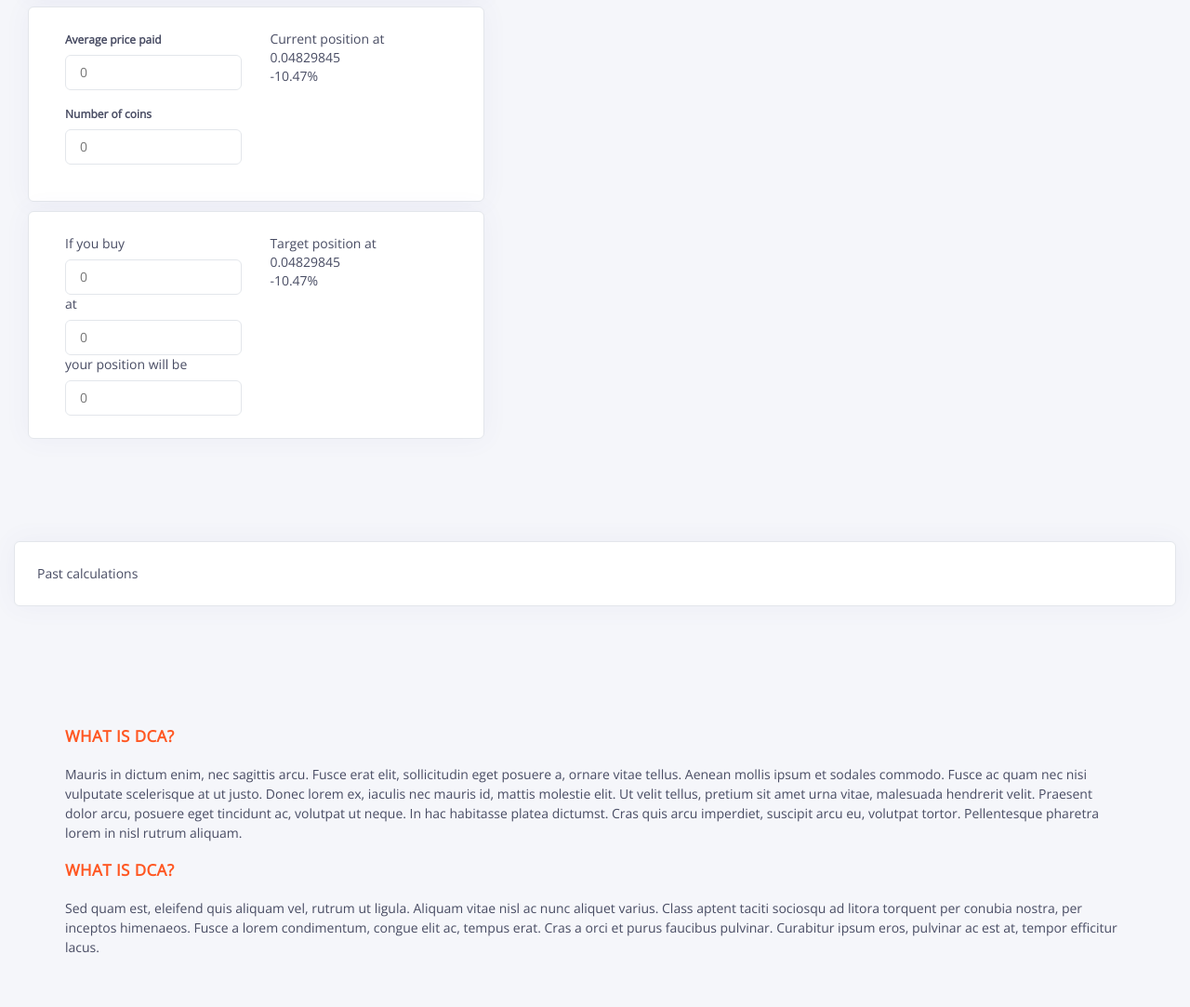
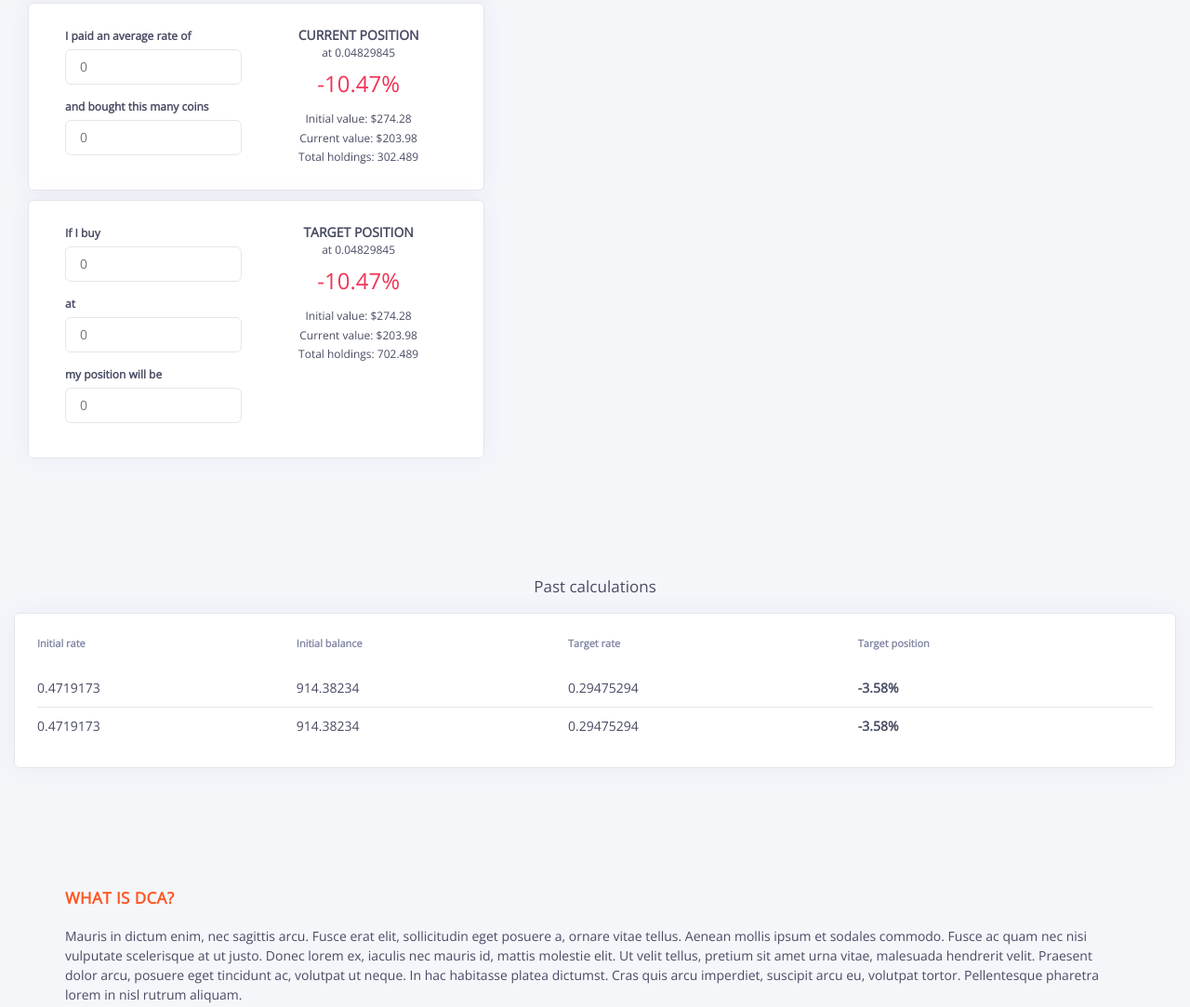
Before and after one commit to NazcaBot/dca.tools, a website: page index.html in a window 1280 px wide. Shown: the part 509-1592 px from the top of the page at 93% size. Drawn offline with nearby package versions, Linux system fonts and the light colour scheme.

Commit message:
more misc styling

```diff
--- a/index.html
+++ b/index.html
@@ -63,27 +63,46 @@
           <div class="widget-wrapper">
             <div class="col-md-6">
               <div class="input-group">
-                <label for="price_paid">Average price paid</label>
+                <label for="price_paid">I paid an average rate of</label>
                 <input name="price_paid" type="text" placeholder="0"/>
               </div>
               <div class="input-group">
-                <label for="num_coins">Number of coins</label>
+                <label for="num_coins">and bought this many coins</label>
                 <input name="num_coins" type="text" placeholder="0"/>
               </div>
             </div>
-            <div class="col-md-6">
-              Current position at 0.04829845 <br/>
-              -10.47% <br/>
+            <div class="col-md-6 position-summary current">
+              Current position
+              <span class="rate">at 0.04829845</span>
+              <span class="profit red">-10.47%</span>
+              <span class="initial">Initial value: $274.28</span>
+              <span class="current">Current value: $203.98</span>
+              <span class="current">Total holdings: 302.489</span>
             </div>
           </div>
 
           <div class="widget-wrapper">
             <div class="col-md-6">
-              If you buy <input name="price_paid" type="text" placeholder="0"/> at <input name="price_paid" type="text" placeholder="0"/> your position will be <input name="price_paid" type="text" placeholder="0"/>
+              <div class="input-group">
+                <label for="price_paid">If I buy</label>
+                <input name="price_paid" type="text" placeholder="0"/>
+              </div>
+              <div class="input-group">
+                <label for="price_paid">at</label>
+                <input name="price_paid" type="text" placeholder="0"/>
+              </div>
+              <div class="input-group">
+                <label for="price_paid">my position will be</label>
+                <input name="price_paid" type="text" placeholder="0"/>
+              </div>
             </div>
-            <div class="col-md-6">
-              Target position at 0.04829845 <br/>
-              -10.47% <br/>
+            <div class="col-md-6 position-summary target">
+              Target position
+              <span class="rate">at 0.04829845</span>
+              <span class="profit red">-10.47%</span>
+              <span class="initial">Initial value: $274.28</span>
+              <span class="current">Current value: $203.98</span>
+              <span class="current">Total holdings: 702.489</span>
             </div>
           </div>
         </div>
@@ -96,20 +115,47 @@
     <!-- Past Calculations -->
     <section>
       <div class="container-fluid">
+        <h2>Past calculations</h2>
         <div class="widget-wrapper" id="past-calculations">
-          Past calculations
-          <table></table>
+          <table width="100%">
+            <tr>
+              <th>Initial rate</th>
+              <th>Initial balance</th>
+              <th>Target rate</th>
+              <th>Target position</th>
+            </tr>
+            <tr>
+              <td>0.4719173</td>
+              <td>914.38234</td>
+              <td>0.29475294</td>
+              <td><strong>-3.58%</strong></td>
+            </tr>
+            <tr>
+              <td>0.4719173</td>
+              <td>914.38234</td>
+              <td>0.29475294</td>
+              <td><strong>-3.58%</strong></td>
+            </tr>
+          </table>
         </div>
       </div>
     </section>
 
     <!-- Marketing section -->
-    <section>
+    <section id="faq">
       <div class="container">
-        <h3>What is DCA?</h3>
-        <p>Mauris in dictum enim, nec sagittis arcu. Fusce erat elit, sollicitudin eget posuere a, ornare vitae tellus. Aenean mollis ipsum et sodales commodo. Fusce ac quam nec nisi vulputate scelerisque at ut justo. Donec lorem ex, iaculis nec mauris id, mattis molestie elit. Ut velit tellus, pretium sit amet urna vitae, malesuada hendrerit velit. Praesent dolor arcu, posuere eget tincidunt ac, volutpat ut neque. In hac habitasse platea dictumst. Cras quis arcu imperdiet, suscipit arcu eu, volutpat tortor. Pellentesque pharetra lorem in nisl rutrum aliquam.</p>
-        <h3>What is DCA?</h3>
-        <p>Sed quam est, eleifend quis aliquam vel, rutrum ut ligula. Aliquam vitae nisl ac nunc aliquet varius. Class aptent taciti sociosqu ad litora torquent per conubia nostra, per inceptos himenaeos. Fusce a lorem condimentum, congue elit ac, tempus erat. Cras a orci et purus faucibus pulvinar. Curabitur ipsum eros, pulvinar ac est at, tempor efficitur lacus.</p>
+        <div class="faq-item">
+          <h3>What is DCA?</h3>
+          <p>Mauris in dictum enim, nec sagittis arcu. Fusce erat elit, sollicitudin eget posuere a, ornare vitae tellus. Aenean mollis ipsum et sodales commodo. Fusce ac quam nec nisi vulputate scelerisque at ut justo. Donec lorem ex, iaculis nec mauris id, mattis molestie elit. Ut velit tellus, pretium sit amet urna vitae, malesuada hendrerit velit. Praesent dolor arcu, posuere eget tincidunt ac, volutpat ut neque. In hac habitasse platea dictumst. Cras quis arcu imperdiet, suscipit arcu eu, volutpat tortor. Pellentesque pharetra lorem in nisl rutrum aliquam.</p>
+        </div>
+        <div class="faq-item">
+          <h3>Lorem ipsum?</h3>
+          <p>Sed quam est, eleifend quis aliquam vel, rutrum ut ligula. Aliquam vitae nisl ac nunc aliquet varius. Class aptent taciti sociosqu ad litora torquent per conubia nostra, per inceptos himenaeos. Fusce a lorem condimentum, congue elit ac, tempus erat. Cras a orci et purus faucibus pulvinar. Curabitur ipsum eros, pulvinar ac est at, tempor efficitur lacus.</p>
+        </div>
+        <div class="faq-item">
+          <h3>How do I use this?</h3>
+          <p>Sed quam est, eleifend quis aliquam vel, rutrum ut ligula. Aliquam vitae nisl ac nunc aliquet varius. Class aptent taciti sociosqu ad litora torquent per conubia nostra, per inceptos himenaeos. Fusce a lorem condimentum, congue elit ac, tempus erat. Cras a orci et purus faucibus pulvinar. Curabitur ipsum eros, pulvinar ac est at, tempor efficitur lacus. Mauris in dictum enim, nec sagittis arcu. Fusce erat elit, sollicitudin eget posuere a, ornare vitae tellus. Aenean mollis ipsum et sodales commodo. Fusce ac quam nec nisi vulputate scelerisque at ut justo.</p>
+        </div>
       </div>
     </section>
 
--- a/scss/main.scss
+++ b/scss/main.scss
@@ -61,7 +61,7 @@ button {
 }
 
 .input-group {
-    margin-bottom: 15px;
+    margin-bottom: 13px;
     position: relative;
 }
 
@@ -69,10 +69,10 @@ input, select {
     background: #FFFFFF;
     border: 1px solid #E3E6EB;
     border-radius: 6px;
-    color: #484C63;
+    color: #FF5722;
     display: block;
     font-size: 14px;
-    margin-top: 7px;
+    margin-top: 5px;
     outline: none;
     padding: 8px 15px;
     width: 100%;
@@ -100,8 +100,35 @@ label {
     font-size: 12px;
 }
 
+table {
+    tr {
+        border-bottom: 1px solid #E3E6EB;
+
+        &:first-of-type, &:last-of-type {
+            border: none;
+        }
+    }
+    th {
+        color: #8388A5;
+        font-weight: 600;
+        text-align: left;
+        font-size: 11px;
+        padding: 0 0 20px;
+    }
+    td {
+        padding: 10px 0;
+    }
+}
+
 
 /* Theme */
+.red {
+    color: #f13456;
+}
+.green {
+    color: #6ACD4E;
+}
+
 .widget-wrapper {
     background: #FFFFFF;
     border: 1px solid #E3E6EB;
@@ -113,3 +140,34 @@ label {
     @include box-shadow(0 0 28px 0 rgba(77, 91, 166, 0.06));
     @include transition(all 0.3s ease-in-out);
 }
+
+.position-summary {
+    text-align: center;
+    text-transform: uppercase;
+    font-weight: 600;
+
+    span {
+        display: block;
+    }
+
+    .rate {
+        text-transform: none;
+        font-size: 12px;
+        margin-bottom: 8px;
+    }
+    .profit {
+        font-size: 24px;
+        margin-bottom: 12px;
+    }
+    .initial, .current {
+        font-size: 12px;
+        margin-bottom: 3px;
+        text-transform: none;
+    }
+}
+
+#faq {
+    .faq-item {
+        margin-bottom: 50px;
+    }
+}
```
Also changed, not shown: static/css/main.css.
